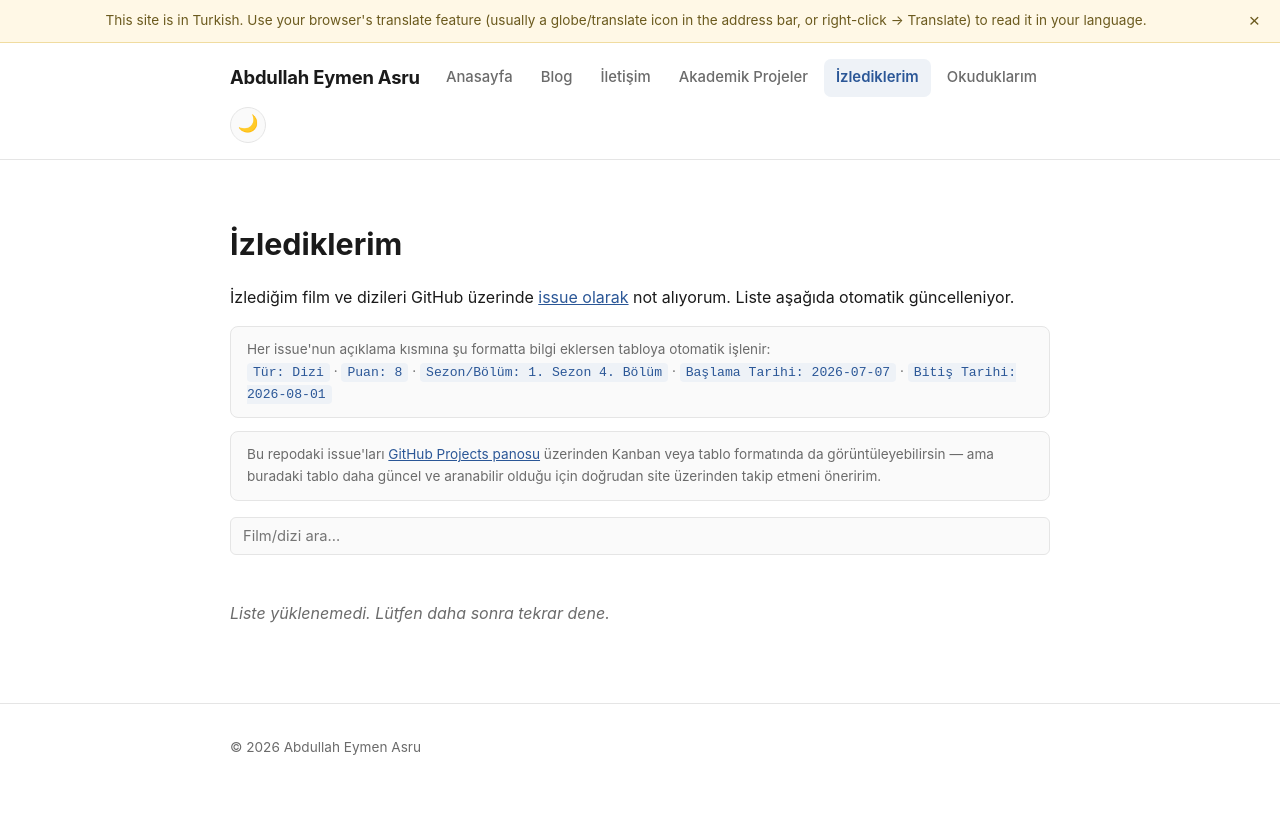
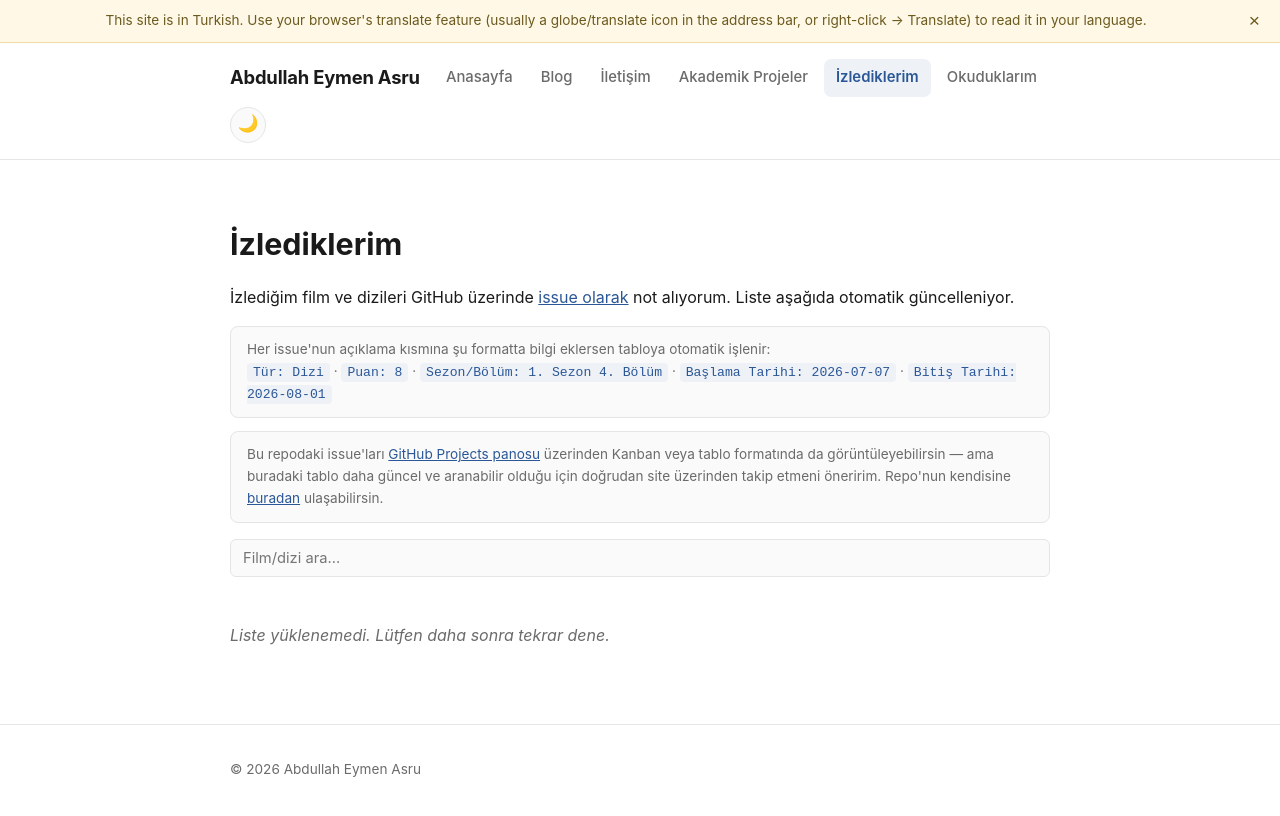
Before and after one commit to abdullah-eymen-asru/abdullah-eymen-asru.github.io, a Jekyll site: the page built from izlediklerim.md, in a window 1280 px wide. Shown: the top 816 px of the page. Built offline with Jekyll 4.4.1, drawn with Linux system fonts in a browser that asks for light colours.

Commit message:
Add repository link to izlediklerim.md
Added a link to the repository for easier access.

```diff
--- a/izlediklerim.md
+++ b/izlediklerim.md
@@ -20,6 +20,7 @@ title: İzlediklerim
   Bu repodaki issue'ları <a href="{{ site.izleme_projects_url }}" target="_blank">GitHub Projects panosu</a>
   üzerinden Kanban veya tablo formatında da görüntüleyebilirsin — ama buradaki tablo
   daha güncel ve aranabilir olduğu için doğrudan site üzerinden takip etmeni öneririm.
+  Repo'nun kendisine <a href="https://github.com/abdullah-eymen-asru/izleme-okuma-listem" target="_blank">buradan</a> ulaşabilirsin.
 </p>
 
 <input
```
